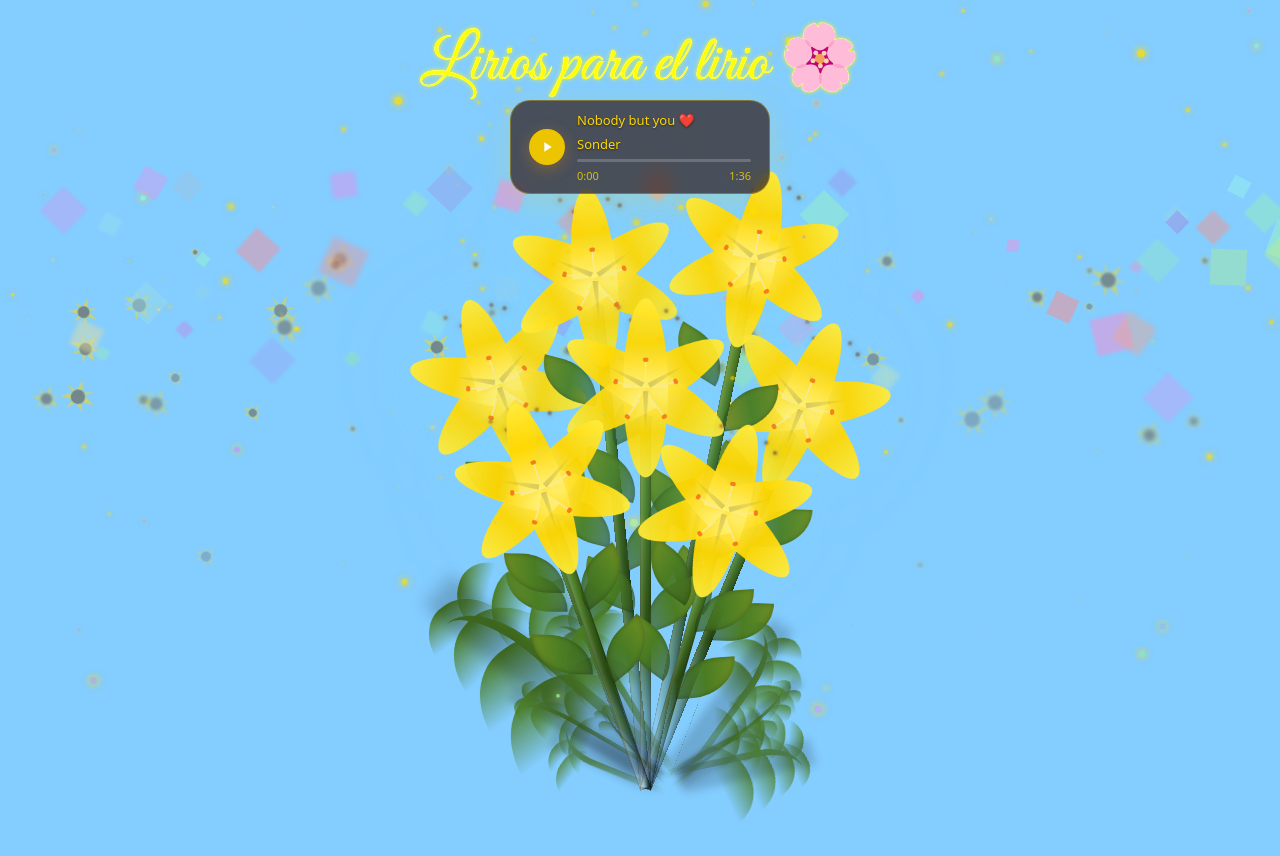
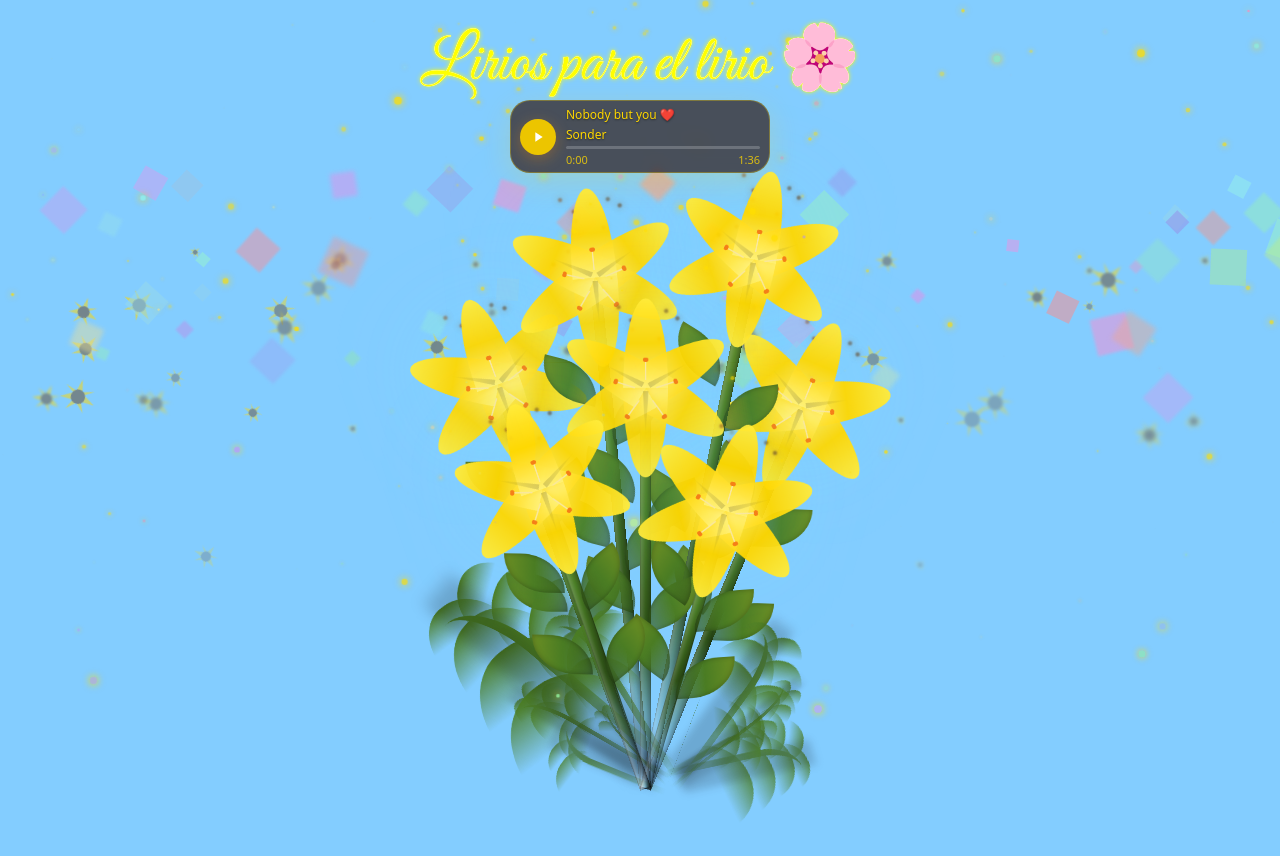
Before and after one commit to sebastian-alpizar/Flores-Amarillas, a plain HTML site: page index.html in a window 1280 px wide. Drawn offline with Linux system fonts and the light colour scheme; a web font is replaced by a local one.

Commit message:
ajuste 3

```diff
--- a/index.html
+++ b/index.html
@@ -105,13 +105,13 @@
             left: 50%;
             transform: translateX(-50%);
             background: rgba(47, 27, 20, 0.7);
-            padding: 10px 18px;
+            padding: 5px 9px;
             border-radius: 20px;
             border: 1px solid rgba(255, 215, 0, 0.3);
             box-shadow: 0 8px 32px rgba(255, 215, 0, .2);
             display: flex;
             align-items: center;
-            gap: 12px;
+            gap: 10px;
             z-index: 100;
             backdrop-filter: blur(10px);
             min-width: 260px;
@@ -149,11 +149,11 @@
             flex: 1;
             display: flex;
             flex-direction: column;
-            gap: 6px;
+            gap: 3px;
         }
 
         .song-info {
-            font-size: 13px;
+            font-size: 12px;
             color: var(--petal-gradient-mid);
             text-shadow: 0 1px 2px rgba(0,0,0,0.5);
             font-weight: 500;
```
